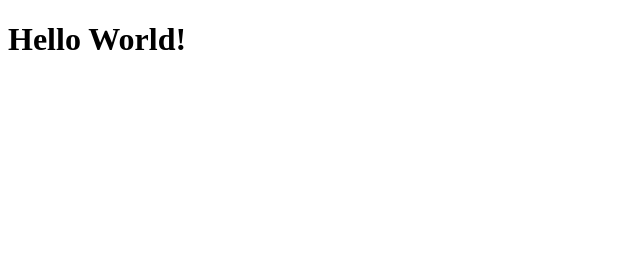
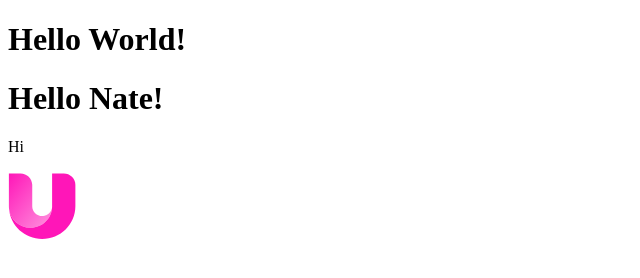
Before and after one commit to natestrong/uc-html-css-basics, a website: page 02-html-language-essentials/index.html in a window 1280 px wide. Shown: the whole page, without its empty margins (0-640 px from the left). Drawn offline with Linux system fonts and the light colour scheme.

Commit message:
finished 2.1

```diff
--- a/02-html-language-essentials/index.html
+++ b/02-html-language-essentials/index.html
@@ -2,13 +2,20 @@
 <html>
 
 <head>
-  <meta charset="utf-8">
-  <title>Ultimate Courses</title>
-  <link rel="stylesheet" href="style.css">
+    <meta charset="utf-8">
+    <title>Ultimate Courses</title>
+    <link rel="stylesheet" href="style.css">
 </head>
 
 <body>
-  <h1>Hello World!</h1>
+<h1>Hello World!</h1>
+<h1>Hello Nate!</h1>
+<p>Hi</p>
+
+<img src="assets/ultimate.svg" alt="Company Logo"/>
+
+<!-- My Comment -->
+
 </body>
 
 </html>
```
